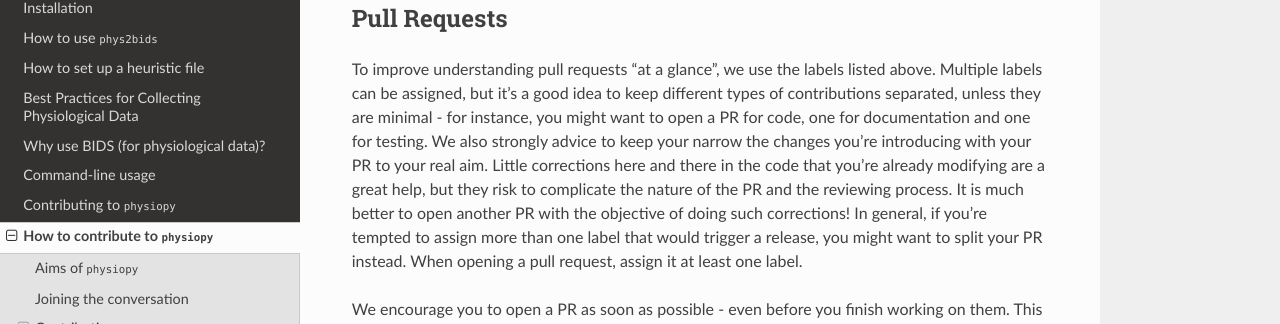
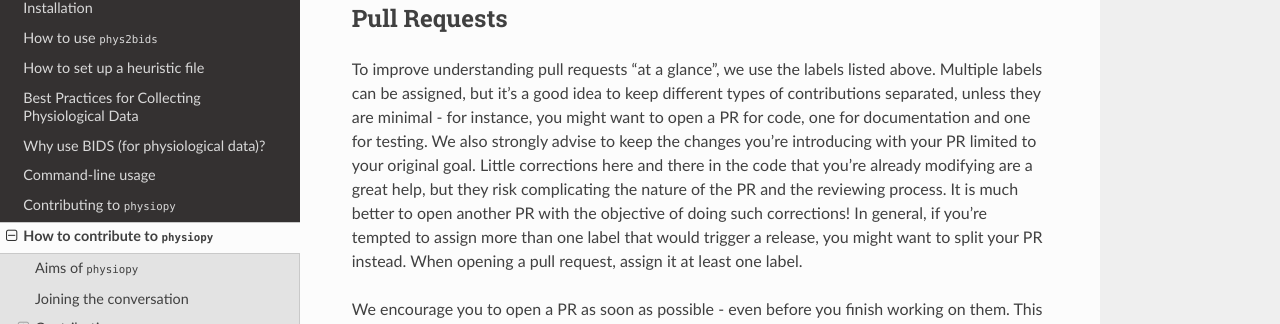
Before and after one commit to physiopy/phys2bids, a Sphinx documentation site: the page built from docs/contributorfile.rst, in a window 1280 px wide and 900 px high, scrolled down 5301 px. Shown: the part 198-522 px from the top of the window. Built offline with Sphinx 7.4.7 and the Read the Docs theme 2.0.0, drawn with Linux system fonts in a browser that asks for light colours.

Commit message:
Update docs/contributorfile.rst
Co-authored-by: Taylor Salo <tsalo006@fiu.edu>

```diff
--- a/docs/contributorfile.rst
+++ b/docs/contributorfile.rst
@@ -197,7 +197,7 @@ At ``physiopy``, we follow a very similar workflow. The only three differences a
 Pull Requests
 -------------
 To improve understanding pull requests "at a glance", we use the labels listed above. Multiple labels can be assigned, but it's a good idea to keep different types of contributions separated, unless they are minimal - for instance, you might want to open a PR for code, one for documentation and one for testing.
-We also strongly advice to keep your narrow the changes you're introducing with your PR to your real aim. Little corrections here and there in the code that you're already modifying are a great help, but they risk to complicate the nature of the PR and the reviewing process. It is much better to open another PR with the objective of doing such corrections!
+We also strongly advise to keep the changes you're introducing with your PR limited to your original goal. Little corrections here and there in the code that you're already modifying are a great help, but they risk complicating the nature of the PR and the reviewing process. It is much better to open another PR with the objective of doing such corrections!
 In general, if you're tempted to assign more than one label that would trigger a release, you might want to split your PR instead.
 When opening a pull request, assign it at least one label.
 
```
